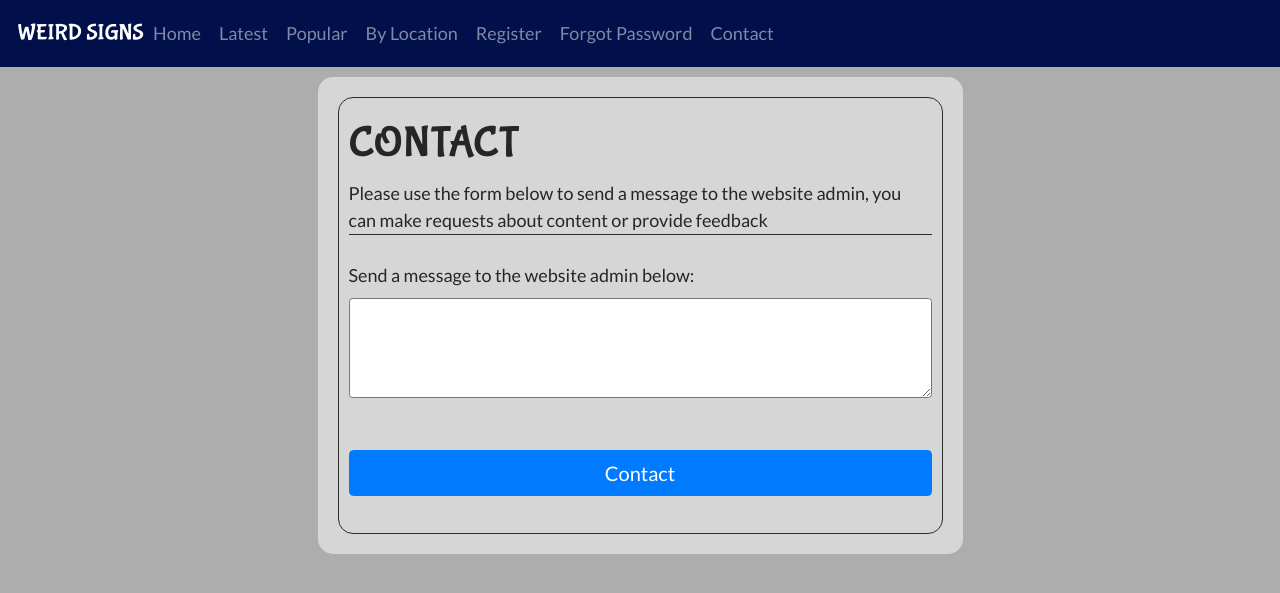
After one commit to ChrisBriant/weirdsigns, a Flask app: template weirdsigns/templates/contact.html in a window 1280 px wide. The commit adds this page. Shown: the top 593 px of the page. Run offline with Flask 2, Linux system fonts and the light colour scheme; the template is opened without the code that fills it: values that come from a table or form of the project are taken from there, others are empty; some libraries are stand-ins or nearby versions.

Commit message:
Added contact form, changed login opacity

```diff
--- a/weirdsigns/forms.py
+++ b/weirdsigns/forms.py
@@ -1,7 +1,7 @@
 from flask_wtf import FlaskForm
 from flask_wtf.file import FileField, FileRequired, FileAllowed
 from werkzeug.utils import secure_filename
-from wtforms import SubmitField, StringField, PasswordField, BooleanField,DecimalField
+from wtforms import SubmitField, StringField, PasswordField, BooleanField,DecimalField,SelectField
 from wtforms.validators import DataRequired, Email, Length, EqualTo, ValidationError
 from wtforms.widgets import TextArea
 import re
@@ -64,3 +64,14 @@ class SignSubmitByIdForm(FlaskForm):
 class CommentForm(FlaskForm):
     comment = StringField("Comment:", validators=[DataRequired()], widget=TextArea())
     submit = SubmitField("Add Comment")
+
+REASONS = [('1', 'Not relevant to site theme'), ('2', 'Causes Offence'), ('3', 'Sexual / Pornographic content'), ('4', 'Incites violence, hatred or racism')]
+
+class ReportForm(FlaskForm):
+    reason = SelectField(u'Reason', choices=REASONS,validators=[DataRequired()])
+    comment = StringField("Please comment below on your reasons for reporting this image / post as inapproprate:", validators=[DataRequired()], widget=TextArea())
+    submit = SubmitField("Report")
+
+class ContactForm(FlaskForm):
+    message = StringField("Send a message to the website admin below:", validators=[DataRequired()], widget=TextArea())
+    submit = SubmitField("Contact")
--- /dev/null
+++ b/weirdsigns/static/css/queries.css
@@ -0,0 +1,11 @@
+
+/* small*/
+@media only screen and (max-width: 480px) {
+  .device-large {
+    display:none;
+  }
+
+  .device-small {
+    display:inline-block;
+  }
+}
--- a/weirdsigns/static/css/style.css
+++ b/weirdsigns/static/css/style.css
@@ -7,6 +7,12 @@
   padding: 0;
   -webkit-box-sizing: border-box;
           box-sizing: border-box;
+}
+
+/*This is for changing the home page when it resizes*/
+
+.device-small {
+  display: none;
 }
 
 html,
@@ -238,7 +244,7 @@ h3 {
 /*----------------------------------------------*/
 
 header .hero-login {
-  background-color: rgba(255, 255, 255,.5);
+  background-color: rgba(255, 255, 255,.8);
   padding: 20px;
   border-radius: 15px;
 }
@@ -347,6 +353,10 @@ input[type=checkbox] {
   background-color: rgba(255, 255, 255,.5);
   padding: 20px;
   border-radius: 15px;
+}
+
+.tandc ul {
+  margin:5%;
 }
 
 .addsign a:active,
@@ -690,6 +700,15 @@ a {
 }
 
 /*----------------------------------------------*/
+/*Report*/
+/*----------------------------------------------*/
+
+.comment-box {
+  width: 100%;
+  height: 100px;
+}
+
+/*----------------------------------------------*/
 /*BUTTONS*/
 /*----------------------------------------------*/
 
--- /dev/null
+++ b/weirdsigns/templates/contact.html
@@ -0,0 +1,30 @@
+{% extends "layout.html" %}
+{% block content %}
+    <section class="section-report">
+      <div class="row">
+        <div class="col-sm-3"></div>
+        <div class="col-sm-6 register">
+          <div class="dialog">
+          <form method="POST" action="">
+            {{ form.hidden_tag() }} <!-- csrf token -->
+            <h1>Contact</h1>
+            {% include 'messages.html' %}
+            <fieldset class="form-group">
+              <legend class="mb-4">Please use the form below to send a message to the website admin, you can make requests about content or provide feedback</legend>
+              <div class="row">
+                <div class="col-sm-12">{{ form.message.label(class="form-control-label") }}</div>
+              </div>
+              <div class="row">
+                <div class="col-sm-12">{{ form.message(class="form-control-sm comment-box") }}</div>
+              </div><br/>
+            </fieldset>
+            <div class="row">
+                <div class="col-sm-12">{{ form.submit(class="btn btn-primary") }}</div>
+            </div><br/>
+          </form>
+          </div>
+        </div>
+        <div class="col-sm-3"></div>
+      </div>
+    </section>
+{% endblock %}
--- a/weirdsigns/templates/gosign.html
+++ b/weirdsigns/templates/gosign.html
@@ -18,6 +18,7 @@
       });
     </script>
     <section class="section-onesign">
+      {% include 'messages.html' %}
       <div class="row">
         <div class="col-12 page-head"><h1>{{ sign.title }}</h1></div>
       </div>
@@ -117,6 +118,7 @@
                         <a id="{{ sign._id }}" class="submit-rating" href="#" style="display:none;"><i class="fa fa-check-circle-o"></i></a><br>
                       </div>
                     {% endif %}
+                    <div><a href="/report/{{ sign._id }}">report inappropriate</a></div>
                   {% endif %}
                 </div>
                 <div class="col">
--- a/weirdsigns/templates/latest.html
+++ b/weirdsigns/templates/latest.html
@@ -57,8 +57,7 @@
         });
       </script>
       <div class="row">
-
-        <div class="col-12 page-head"><h1>{{ title }}</h1></div>
+        <div class="col-12 page-head"><h1>{{ title }}</h1>{% include 'messages.html' %}</div>
       </div>
 
         {% for sign in signs %}
@@ -160,6 +159,7 @@
                             <a id="{{ sign._id }}" class="submit-rating" href="#" style="display:none;"><i class="fa fa-check-circle-o"></i></a><br>
                           </div>
                         {% endif %}
+                        <div><a href="/report/{{ sign._id }}">report inappropriate</a></div>
                       {% endif %}
                     </div>
                     <div class="col">
--- a/weirdsigns/templates/layout.html
+++ b/weirdsigns/templates/layout.html
@@ -4,6 +4,9 @@
       <title>Title</title>
       <meta content="text/html;charset=utf-8" http-equiv="Content-Type">
       <meta content="utf-8" http-equiv="encoding">
+      <meta name="viewport" content "width=device-width, initial-scale=1.0">
+      <meta name="description" content="An app where people can upload pictures of signs they have seen around the world which are funny in some way">
+      <meta name="keywords" content="humour,signs,funny,weird,interesting,strange,joke,notices,messages,message,pictures,world,ammusement,laugh">
       <link rel="stylesheet" type="text/css" href="//cdnjs.cloudflare.com/ajax/libs/cookieconsent2/3.1.0/cookieconsent.min.css" />
       <link rel="stylesheet" href="https://cdn.jsdelivr.net/gh/openlayers/openlayers.github.io@master/en/v6.3.1/css/ol.css" type="text/css">
       <link href="https://fonts.googleapis.com/css2?family=Bubblegum+Sans&display=swap" rel="stylesheet">
@@ -33,6 +36,7 @@
     <link href="https://fonts.googleapis.com/css2?family=Lato:ital,wght@0,100;0,300;0,400;1,300&display=swap" rel="stylesheet">
     <link rel="stylesheet" href="https://stackpath.bootstrapcdn.com/bootstrap/4.5.0/css/bootstrap.min.css">
     <link rel="stylesheet" href="{{ url_for('static', filename='css/style.css') }}">
+    <link rel="stylesheet" type="text/css" href="{{ url_for('static', filename='css/queries.css') }}">
 
 
   </head>
@@ -99,6 +103,9 @@
               <a class="nav-link" href="/logout">Logout</a>
             </li>
           {% endif %}
+          <li class="nav-item nav-unselected">
+            <a class="nav-link" href="/contact">Contact</a>
+          </li>
         </ul>
         </div>
       </nav>
```
Also changed, not shown: requirements.txt (added, +33 -0 lines), weirdsigns/email.py (+17 -0 lines), weirdsigns/routes.py (+45 -15 lines), weirdsigns/templates/home.html (+28 -1 lines), weirdsigns/templates/register.html (+9 -1 lines), weirdsigns/templates/report.html (added, +34 -0 lines).
